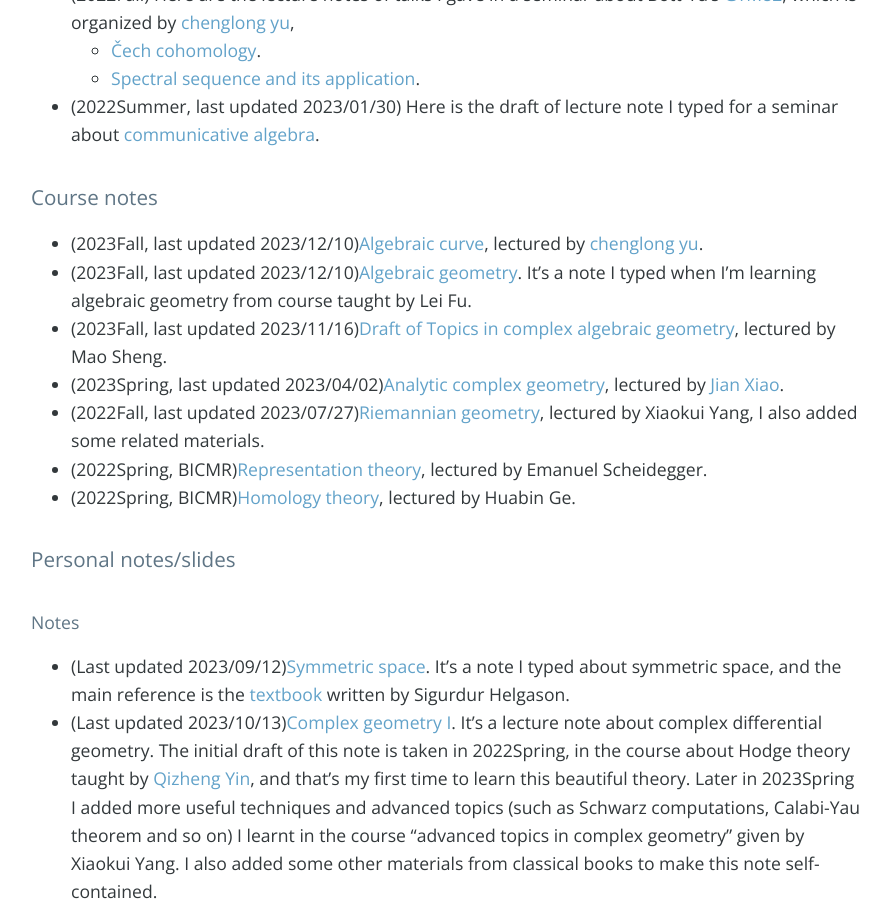
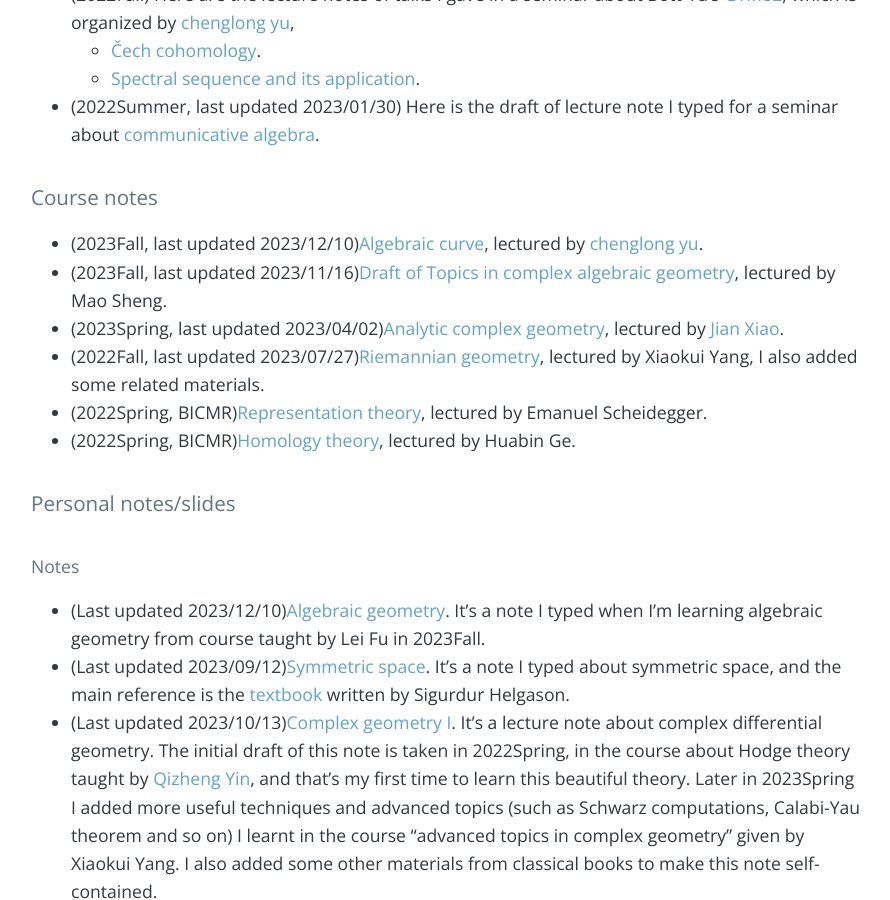
Before and after one commit to bowenl-math/bowenl-math.github.io, a Jekyll site: the page built from index.md, in a window 1280 px wide and 900 px high, scrolled down 850 px. Shown: the whole window, without its empty margins (193-1083 px from the left). Built offline with Jekyll 4.4.1, drawn with Linux system fonts in a browser that asks for light colours; nearby versions of some CDN libraries; our own code applies the rules of GitHub Pages for plain Markdown files; the list of posts is cut into pages by our own code; comment, search, counter and statistics services are not loaded; some of the changed lines change nothing that is shown.

Commit message:
Update index.md

```diff
--- a/index.md
+++ b/index.md
@@ -15,7 +15,6 @@
 
 ### Course notes
 * (2023Fall, last updated 2023/12/10)[Algebraic curve](notes/2023Fall/algebraic_curve.pdf), lectured by [chenglong yu](https://chenglongyu.github.io/).
-* (2023Fall, last updated 2023/12/10)[Algebraic geometry](notes/2023Fall/algebraic_geometry.pdf). It's a note I typed when I'm learning algebraic geometry from course taught by Lei Fu.
 * (2023Fall, last updated 2023/11/16)[Draft of Topics in complex algebraic geometry](notes/2023Fall/topics_in_complex_algebraic_geometry.pdf), lectured by Mao Sheng.
 * (2023Spring, last updated 2023/04/02)[Analytic complex geometry](notes/2023Spring/Analytic_complex_geometry.pdf), lectured by [Jian Xiao](https://sites.google.com/view/jianxiao/).
 * (2022Fall, last updated 2023/07/27)[Riemannian geometry](notes/2022Fall/Riemannian_geometry.pdf), lectured by Xiaokui Yang, I also added some related materials.
@@ -25,6 +24,7 @@
 
 ### Personal notes/slides
 #### Notes
+* (Last updated 2023/12/10)[Algebraic geometry](notes/2023Fall/algebraic_geometry.pdf). It's a note I typed when I'm learning algebraic geometry from course taught by Lei Fu in 2023Fall.
 * (Last updated 2023/09/12)[Symmetric space](notes/personal notes/symmetric_space.pdf). It's a note I typed about symmetric space, and the main reference is the [textbook](https://books.google.com.hk/books/about/Differential_Geometry_Lie_Groups_and_Sym.html?id=DWGvsa6bcuMC&redir_esc=y) written by Sigurdur Helgason.
 * (Last updated 2023/10/13)[Complex geometry I](notes/personal notes/Complex_geometry_I/Complex_geometry_I.pdf). It's a lecture note about complex differential geometry. The initial draft of this note is taken in 2022Spring, in the course about Hodge theory taught by [Qizheng Yin](http://faculty.bicmr.pku.edu.cn/~qizheng/#), and that's my first time to learn this beautiful theory. Later in 2023Spring I added more useful techniques and advanced topics (such as Schwarz computations, Calabi-Yau theorem and so on) I learnt in the course “advanced topics in complex geometry" given by Xiaokui Yang. I also added some other materials from classical books to make this note self-contained.
 * (2022Fall)[Partial differential equation](notes/2022Fall/pde.pdf), it's a note I typed when I'm learning PDE, and it's mainly followed the [textbook](https://books.google.com.hk/books/about/Partial_Differential_Equations.html?id=Xnu0o_EJrCQC&redir_esc=y) written by Evans.
```
